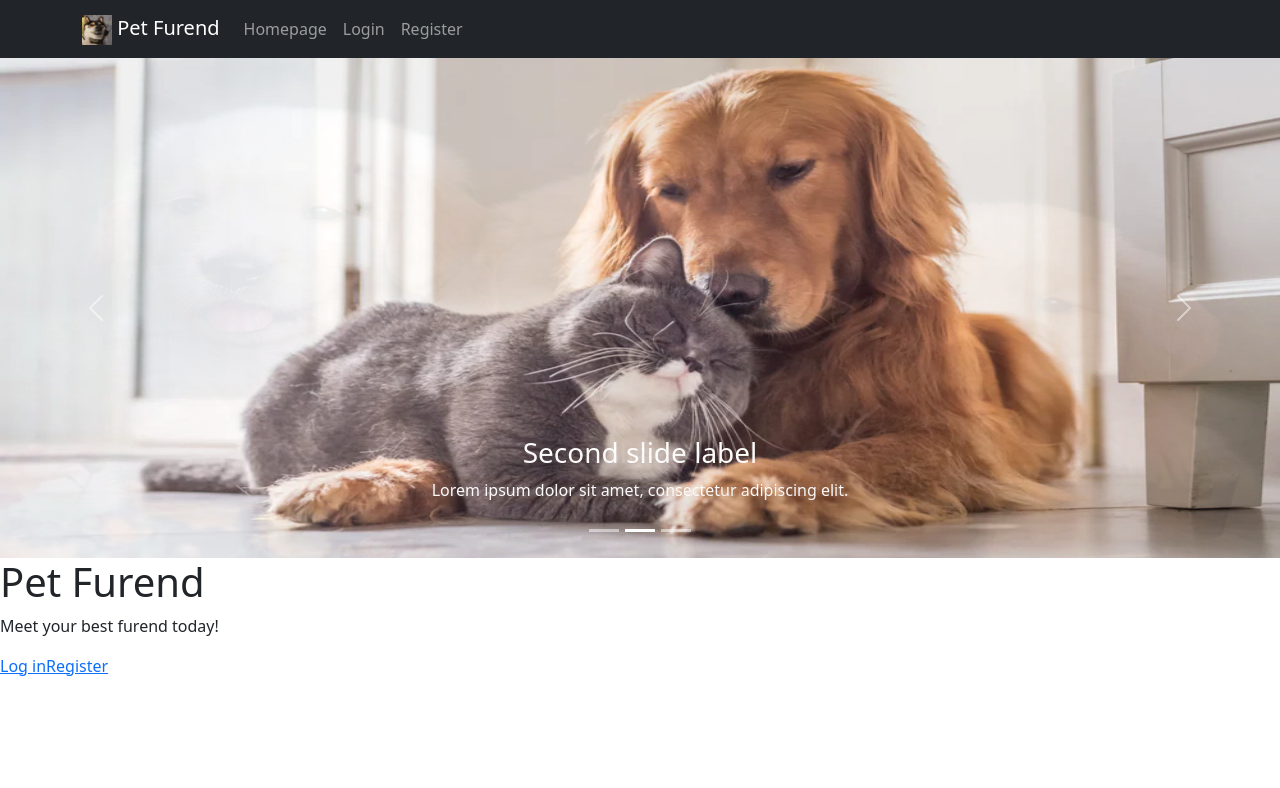
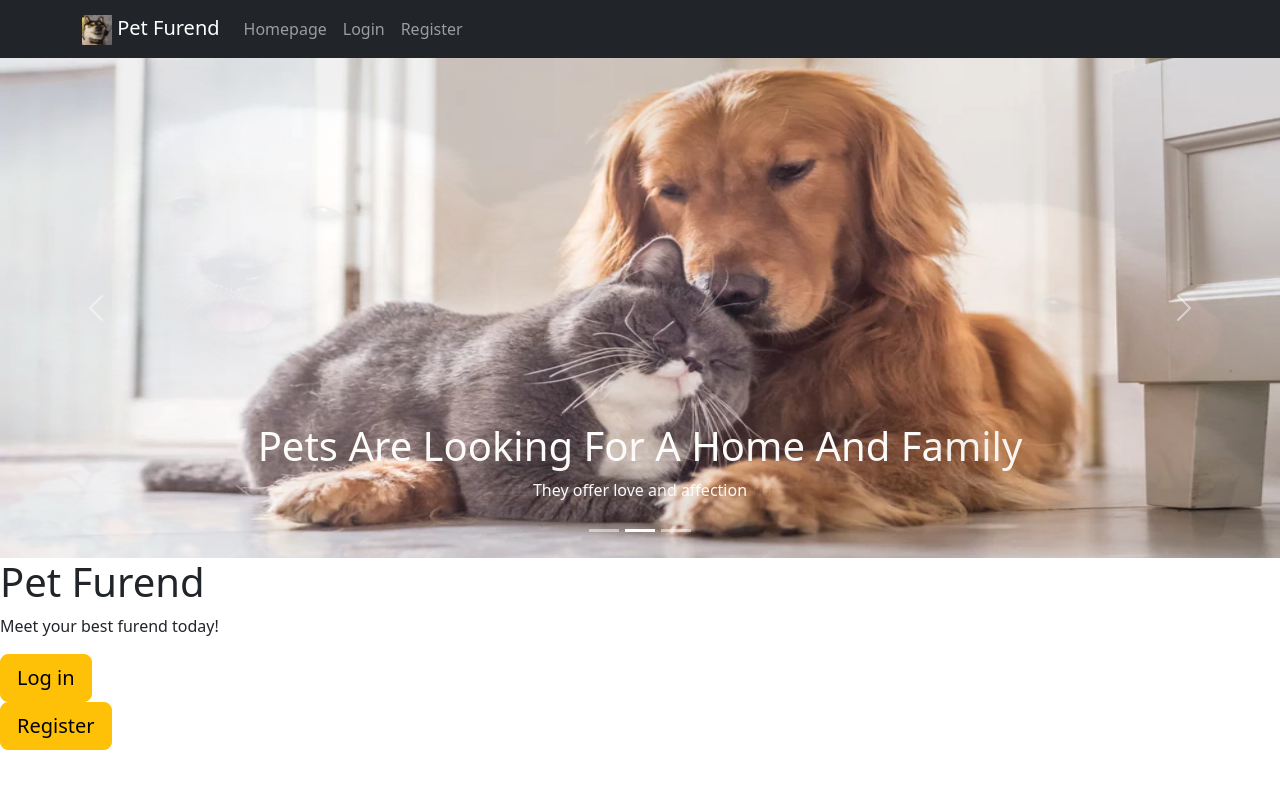
Before and after one commit to tkubota31/Capstone2, a React (Create React App) app in the folder frontend/: page / in a window 1280 px wide. Shown: the top 788 px of the page. Built offline with nearby package versions, Linux system fonts and the light colour scheme; no server answers.

Commit message:
creating pettype cards

```diff
--- a/frontend/src/App.js
+++ b/frontend/src/App.js
@@ -89,6 +89,9 @@ function App() {
 
           <div>
             <Navigation logout ={logout} />
+          </div>
+
+          <div>
             <Routes register = {register} login = {login} />
           </div>
           {/* <PetCard /> */}
--- a/frontend/src/general/Homepage.js
+++ b/frontend/src/general/Homepage.js
@@ -16,14 +16,18 @@ function Homepage(){
                     Welcome Back, {currentUser.firstName || currentUser.username}!
                 </h2>
                 : (
-                    <p>
-                        <Link to="/login">
+                <div>
+                    <div>
+                        <Link className="btn btn-warning btn-lg" to="/login">
                         Log in
                         </Link>
-                        <Link to="/signup">
+                    </div>
+                    <div>
+                        <Link className="btn btn-warning btn-lg" to="/signup">
                         Register
                         </Link>
-                    </p>
+                    </div>
+                </div>
                 )}
         </div>
     )
--- a/frontend/src/general/Slider.js
+++ b/frontend/src/general/Slider.js
@@ -16,10 +16,11 @@ function Slider() {
           height="500"
         />
         <Carousel.Caption>
-          <h3>First slide label</h3>
-          <p>Nulla vitae elit libero, a pharetra augue mollis interdum.</p>
+          <h1>Welcome</h1>
+          <p>The place to meet your best furend</p>
         </Carousel.Caption>
       </Carousel.Item>
+
       <Carousel.Item>
         <img
           className="d-block w-100"
@@ -30,10 +31,11 @@ function Slider() {
         />
 
         <Carousel.Caption>
-          <h3>Second slide label</h3>
-          <p>Lorem ipsum dolor sit amet, consectetur adipiscing elit.</p>
+          <h1>Pets Are Looking For A Home And Family</h1>
+          <p>They offer love and affection</p>
         </Carousel.Caption>
       </Carousel.Item>
+
       <Carousel.Item>
         <img
           className="d-block w-100"
@@ -44,10 +46,8 @@ function Slider() {
         />
 
         <Carousel.Caption>
-          <h3>Third slide label</h3>
-          <p>
-            Praesent commodo cursus magna, vel scelerisque nisl consectetur.
-          </p>
+          <h1>Pets Of All Species And Breeds</h1>
+          <p>Dogs, Cats, Rabbits, Aquatic Animals, Etc.</p>
         </Carousel.Caption>
       </Carousel.Item>
     </Carousel>
--- a/frontend/src/pets/PetType.js
+++ b/frontend/src/pets/PetType.js
@@ -2,7 +2,8 @@ import React, {useState, useEffect} from "react";
 import PetApi from "../api";
 import LoadingPage from "../general/LoadingPage";
 import PetSearch from "./PetType"
-
+import {Card, Button} from "react-bootstrap"
+import CatDog from "../images/catdog.webp"
 
 function PetType(){
     const[types, setTypes] = useState([]);
@@ -16,19 +17,55 @@ function PetType(){
         setTypes(allTypes)
     }
 
-    if(!types) return <LoadingPage />
+    // if(!types) return <LoadingPage />
 
     console.log(types)
    return (
     <div>
-        {types.map(type =>(
+        <div>
+                <Card className="bg-dark text-white">
+                    <Card.Img src={CatDog} alt="Card image" />
+                    <Card.ImgOverlay>
+                        <Card.Title>Card title</Card.Title>
+                        <Card.Text>
+                        This is a wider card with supporting text below as a natural lead-in
+                        to additional content. This content is a little bit longer.
+                        </Card.Text>
+                        <Card.Text>Last updated 3 mins ago</Card.Text>
+                    </Card.ImgOverlay>
+                </Card>
+
+            //this formay of doing cards is better!
+                <Card style={{ width: "18rem"}}>
+                    <Card.Img variant = "top" src={CatDog} alt="Pet Picture" />
+                    <Button
+                        variant="primary">
+                            DOGS
+                    </Button>
+                </Card>
+
+
+            </div>
+        {/* {types.map(type =>(
             <div>
-                <h2>{type.name}</h2>
-                <PetSearch
+                <Card className="bg-dark text-white">
+                    <Card.Img src="holder.js/100px270" alt="Card image" />
+                    <Card.ImgOverlay>
+                        <Card.Title>Card title</Card.Title>
+                        <Card.Text>
+                        This is a wider card with supporting text below as a natural lead-in
+                        to additional content. This content is a little bit longer.
+                        </Card.Text>
+                        <Card.Text>Last updated 3 mins ago</Card.Text>
+                    </Card.ImgOverlay>
+                </Card>
+
+
+                {/* <PetSearch
                     key={type.name}
-                    type={type.name} />
-            </div>
-        ))}
+                    type={type.name} /> */}
+            {/* </div>
+        ))} */}
     </div>
    )
 }
```
